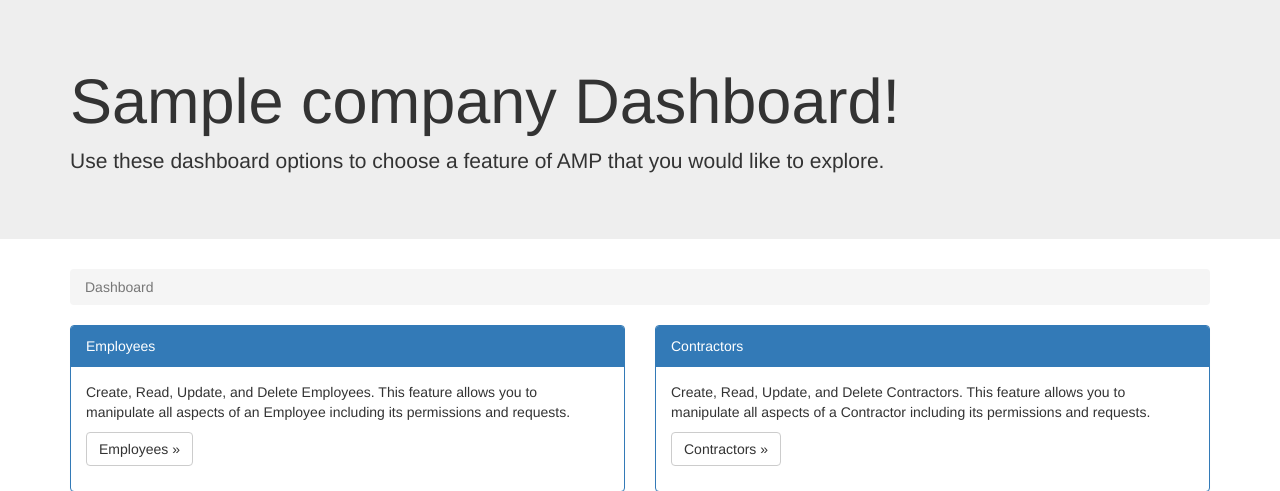
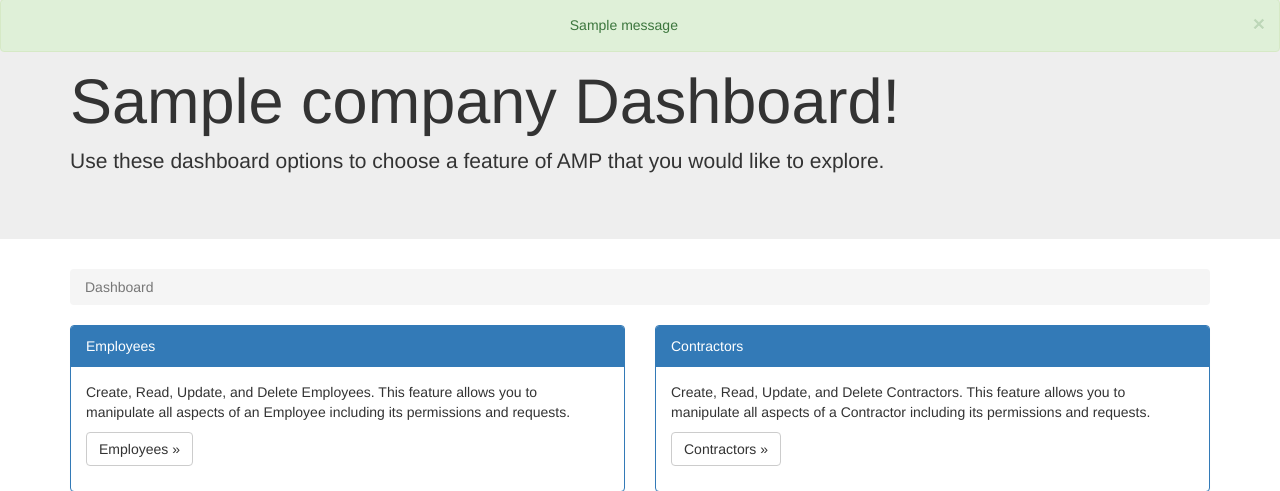
Before and after one commit to jteppinette/amp, a Django app: page /dashboard/ in a window 1280 px wide. Shown: the part 51-542 px from the top of the page. Run offline with Django 3.2, Linux system fonts and the light colour scheme; a user stored in the database is signed in; tables that the repository leaves empty hold one stand-in row (values such as "Sample post"); one stand-in notice (Sample message) is shown; some libraries are stand-ins or nearby versions.

Commit message:
Added messaging framework.

```diff
--- a/app/static/app/css/styles.css
+++ b/app/static/app/css/styles.css
@@ -2,3 +2,9 @@ body {
     padding-top: 50px;
     padding-bottom: 20px;
 }
+
+.alert {
+    position: fixed;
+    width: 100%;
+    text-align: center;
+}
--- a/app/templates/base.html
+++ b/app/templates/base.html
@@ -30,10 +30,20 @@
     <!-- Navigation -->
     {% block nav %}{% endblock %}
 
+    <!-- Messages -->
+    {% if messages %}
+    {% for message in messages %}
+    {% if message.level == 25 %}
+    <div class="alert alert-success alert-dismissible">
+        <button type="button" class="close" data-dismiss="alert"><span aria-hidden="true">&times;</span><span class="sr-only">Close</span></button>
+        <p>{{message}}</p>
+    </div>
+    {% endif %}
+    {% endfor %}
+    {% endif %}
+
     <!-- Main Content -->
-    <div>
-        {% block content %}{% endblock %}
-    </div>
+    {% block content %}{% endblock %}
 
     <!-- JavaScript Imports -->
 
--- a/app/templates/dashboard.html
+++ b/app/templates/dashboard.html
@@ -13,7 +13,7 @@
 </div>
 
 <div class="container">
-    <!-- Breadcrumb -->
+    <!-- Breadcrumbs -->
     <ol class="breadcrumb">
         <li class="active">Dashboard</li>
     </ol>
--- a/app/urls.py
+++ b/app/urls.py
@@ -22,7 +22,6 @@ urlpatterns = patterns('',
     # New Requests
     url(r'^requests/employee/new/$', views.NewEmployeeRequest.as_view(), name='new_employee_request'),
     url(r'^requests/contractor/new/$', views.NewContractorRequest.as_view(), name='new_contractor_request'),
-    url(r'^requests/success/$', views.request_success, name="request_success"),
 
     # Account
     url(r'^dashboard/account/$', login_required(views.UpdateAccount.as_view()), name='update_account'),
--- a/app/views.py
+++ b/app/views.py
@@ -5,6 +5,7 @@ Define the views used to render the AMP application.
 from django.shortcuts import render, redirect
 
 from django.contrib.auth import authenticate, login, logout
+from django.contrib.messages.views import SuccessMessageMixin
 
 from django.views.generic.edit import CreateView, UpdateView
 
@@ -82,20 +83,14 @@ def dashboard(request):
 """
                              NEW REQUESTS
 """
-def request_success(request):
-    """
-    Render the request success page.
-    """
-    return render(request, 'request_success.html')
-
-
-class NewEmployeeRequest(CreateView):
+class NewEmployeeRequest(SuccessMessageMixin, CreateView):
     """
     Create a new employee request.
     """
     template_name = 'new_employee_request.html'
     model = EmployeeRequest
-    success_url = reverse_lazy(request_success)
+    success_url = reverse_lazy('home')
+    success_message = "Employee request submision was successful! You will be contacted soon."
 
     def form_valid(self, form):
         """
@@ -105,16 +100,17 @@ class NewEmployeeRequest(CreateView):
 
         Log.objects.create(author='Anonymous', **obj.creation_log())
 
-        return redirect(self.success_url)
+        return super(NewEmployeeRequest, self).form_valid(form)
 
 
-class NewContractorRequest(CreateView):
+class NewContractorRequest(SuccessMessageMixin, CreateView):
     """
     Create a new contractor request.
     """
     template_name = 'new_contractor_request.html'
     model = ContractorRequest
-    success_url = reverse_lazy(request_success)
+    success_url = reverse_lazy('home')
+    success_message = "Contractor request submision was successful! You will be contacted soon."
 
     def form_valid(self, form):
         """
@@ -129,13 +125,14 @@ class NewContractorRequest(CreateView):
 """
                              ACCOUNT
 """
-class UpdateAccount(UpdateView):
+class UpdateAccount(SuccessMessageMixin, UpdateView):
     """
     Update the currently logged in users account.
     """
     template_name = 'update_account.html'
     form_class = UserChangeForm
     success_url = reverse_lazy('update_account')
+    success_message = "Your account was updated successfully!"
 
     def get_object(self, queryset=None):
         """
```
